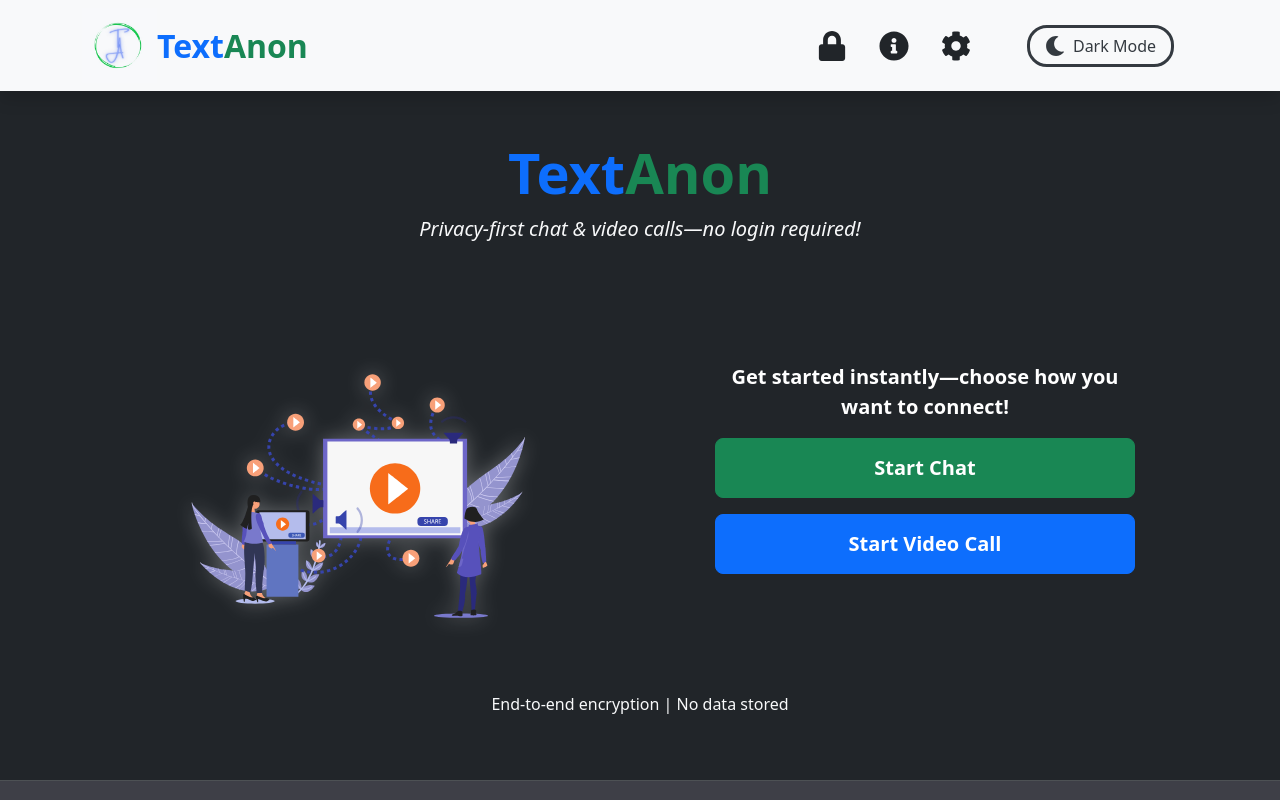
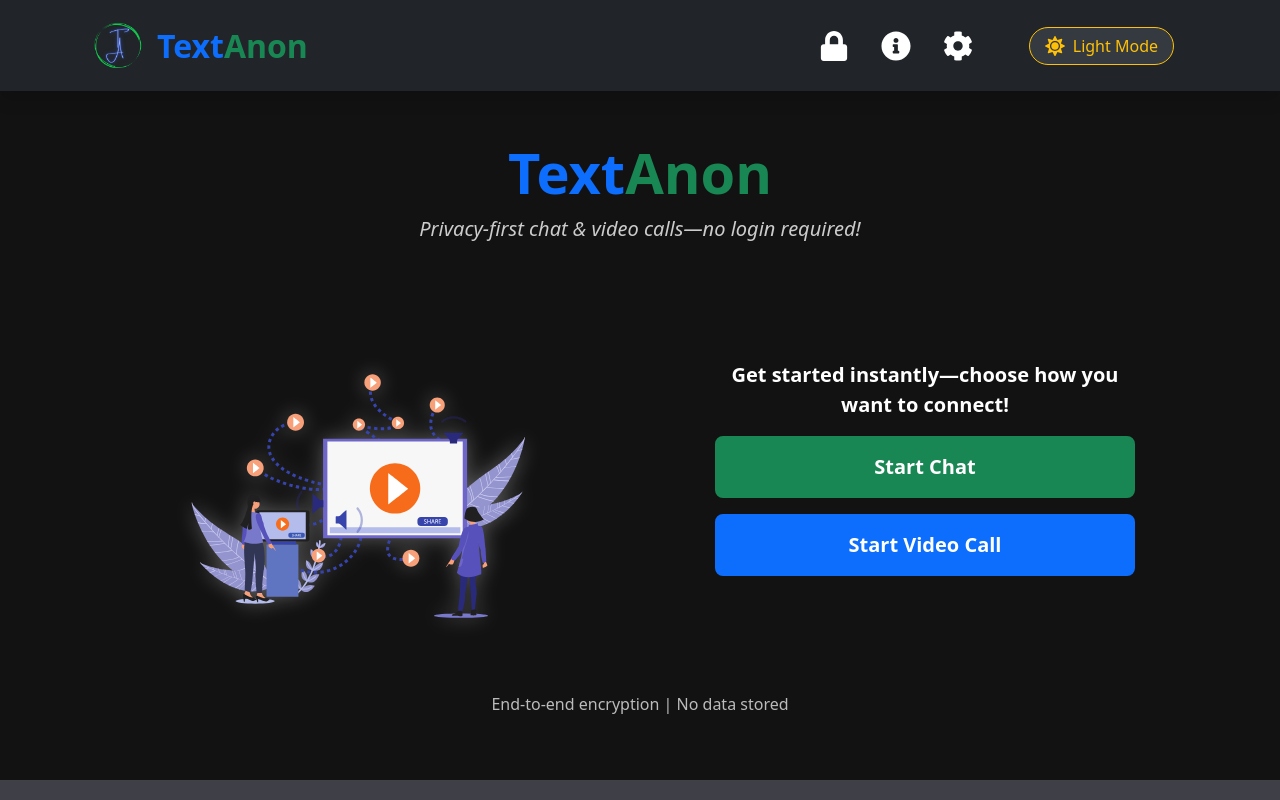
Before and after one commit to SuyogAM1116/TextAnon, a React (Vite) app in the folder frontend/: page / in a window 1280 px wide. Shown: the top 800 px of the page. Built offline with nearby package versions, Linux system fonts and the light colour scheme.

Commit message:
Added ThemeContext, Changed App.jsx, Hero.jsx, and NavBar.jsx

```diff
--- a/frontend/src/App.jsx
+++ b/frontend/src/App.jsx
@@ -8,23 +8,26 @@ import About from "./pages/About";
 import Settings from "./pages/Settings";
 import NavBar from "./components/NavBar";
 import Footer from "./components/Footer";
+import { ThemeProvider } from "./components/ThemeContext"; // Import ThemeProvider
 
 function App() {
   return (
+    <ThemeProvider> {/* Wrap the app with ThemeProvider */}
       <Router>
         <div>
           <NavBar />
           <Routes>
             <Route path="/" element={<Home />} />
             <Route path="/chat" element={<Chat />} />
-          <Route path="/Video" element={<Video />} />
-          <Route path="/Privacy" element={<Privacy />} />
-          <Route path="/About" element={<About />} />
-          <Route path="/Settings" element={<Settings />} />
+            <Route path="/video" element={<Video />} />
+            <Route path="/privacy" element={<Privacy />} />
+            <Route path="/about" element={<About />} />
+            <Route path="/settings" element={<Settings />} />
           </Routes>
           <Footer />
         </div>
       </Router>
+    </ThemeProvider>
   );
 }
 
--- a/frontend/src/components/Hero.jsx
+++ b/frontend/src/components/Hero.jsx
@@ -1,24 +1,33 @@
-import React from "react";
+import React, { useContext } from "react";
 import { Container, Row, Col, Button } from "react-bootstrap";
 import Lottie from "lottie-react";
 import animationData from "../assets/video-marketing.json";
 import { Link } from "react-router-dom";
+import { ThemeContext } from "../components/ThemeContext"; // Import ThemeContext
 
 const Hero = () => {
+  const { theme } = useContext(ThemeContext); // Get theme from context
+
   return (
-    <div className="hero-section text-white py-5 d-flex flex-column align-items-center"
+    <div
+      className="hero-section py-5 d-flex flex-column align-items-center"
       style={{
-        borderBottom: "0.5px solid rgba(255, 255, 255, 0.2)",
+        borderBottom: theme === "dark" ? "0.5px solid rgba(255, 255, 255, 0.2)" : "0.5px solid rgba(0, 0, 0, 0.2)",
         paddingBottom: "60px",
         textAlign: "center",
+        backgroundColor: theme === "dark" ? "#121212" : "#f8f9fa", // Dark/Light Background
+        color: theme === "dark" ? "#ffffff" : "#333333", // Dark/Light Text Color
       }}
     >
       <Container>
+        {/* Logo with Dynamic Theme Colors */}
         <h1 className="fw-bold" style={{ fontSize: "3.5rem" }}>
           <span className="text-primary">Text</span>
           <span className="text-success">Anon</span>
         </h1>
-        <p className="text-light fs-5 fst-italic">Privacy-first chat & video calls—no login required!</p>
+        <p className="fs-5 fst-italic" style={{ color: theme === "dark" ? "#cccccc" : "#555555" }}>
+          Privacy-first chat & video calls—no login required!
+        </p>
 
         <Row className="align-items-center mt-4">
           <Col md={6} className="d-flex justify-content-center">
@@ -27,7 +36,9 @@ const Hero = () => {
               style={{
                 width: "100%",
                 maxWidth: "400px",
-                filter: "drop-shadow(0px 0px 10px rgba(255, 255, 255, 0.3))",
+                filter: theme === "dark"
+                  ? "drop-shadow(0px 0px 10px rgba(255, 255, 255, 0.3))"
+                  : "drop-shadow(0px 0px 10px rgba(0, 0, 0, 0.3))",
               }}
             />
           </Col>
@@ -37,12 +48,32 @@ const Hero = () => {
               <p className="fw-bold fs-5 mb-3">Get started instantly—choose how you want to connect!</p>
               <div className="d-grid gap-3">
                 <Link to="/chat">
-                  <Button variant="success" size="lg" className="fw-bold" style={{ width: "100%", padding: "14px" }}>
+                  <Button
+                    variant="success" // Retained Success (Green) Button in Both Themes
+                    size="lg"
+                    className="fw-bold"
+                    style={{
+                      width: "100%",
+                      padding: "14px",
+                      border: "2px solid #198754", // Fixed Green Border
+                      color: "#fff",
+                    }}
+                  >
                     Start Chat
                   </Button>
                 </Link>
-                <Link to="/Video">
-                  <Button variant="primary"size="lg" className="fw-bold" style={{ width: "100%", padding: "14px" }}>
+                <Link to="/video">
+                  <Button
+                    variant="primary" // Retained Primary (Blue) Button in Both Themes
+                    size="lg"
+                    className="fw-bold"
+                    style={{
+                      width: "100%",
+                      padding: "14px",
+                      border: "2px solid #0d6efd", // Fixed Blue Border
+                      color: "#fff",
+                    }}
+                  >
                     Start Video Call
                   </Button>
                 </Link>
@@ -51,7 +82,9 @@ const Hero = () => {
           </Col>
         </Row>
 
-        <p className="text-light mt-4">End-to-end encryption | No data stored</p>
+        <p className="mt-4" style={{ color: theme === "dark" ? "#bbbbbb" : "#555555" }}>
+          End-to-end encryption | No data stored
+        </p>
       </Container>
     </div>
   );
--- a/frontend/src/components/NavBar.jsx
+++ b/frontend/src/components/NavBar.jsx
@@ -1,12 +1,13 @@
-import React, { useState } from "react";
-import { useNavigate } from "react-router-dom"; // Import useNavigate
+import React, { useContext } from "react";
+import { useNavigate } from "react-router-dom";
 import { Navbar, Container, Nav } from "react-bootstrap";
 import { FaLock, FaInfoCircle, FaCog } from "react-icons/fa";
-import ThemeToggle from "./ThemeToggle"; // Import ThemeToggle Component
+import ThemeToggle from "./ThemeToggle";
+import { ThemeContext } from "../components/ThemeContext"; // Import ThemeContext
 
 const NavBar = () => {
-  const [theme, setTheme] = useState(localStorage.getItem("theme") || "dark");
-  const navigate = useNavigate(); // Initialize navigation
+  const { theme } = useContext(ThemeContext); // Get theme from context
+  const navigate = useNavigate();
 
   return (
     <Navbar
@@ -17,17 +18,15 @@ const NavBar = () => {
       className="shadow"
     >
       <Container>
-        {/* Logo (Clickable to Navigate to Home) */}
         <img
           src={theme === "dark" ? "/logo.png" : "/logolight.jpg"}
           alt="TextAnon Logo"
           width={75}
           height={75}
           style={{ cursor: "pointer" }}
-          onClick={() => navigate("/")} // Navigate to Home
+          onClick={() => navigate("/")}
         />
 
-        {/* Brand Name (Clickable to Navigate to Home) */}
         <Navbar.Brand
           onClick={() => navigate("/")}
           className="fw-bold fs-2"
@@ -37,29 +36,24 @@ const NavBar = () => {
           <span className="text-success">Anon</span>
         </Navbar.Brand>
 
-        {/* Navbar Toggle for Mobile */}
         <Navbar.Toggle aria-controls="basic-navbar-nav" />
 
         <Navbar.Collapse id="basic-navbar-nav">
           <Nav className="ms-auto align-items-center d-flex">
-            {/* Privacy & Security Page */}
             <Nav.Link onClick={() => navigate("/privacy")} className="ms-3" style={{ cursor: "pointer" }}>
               <FaLock className={theme === "dark" ? "text-white" : "text-dark"} size={30} />
             </Nav.Link>
 
-            {/* About Page */}
             <Nav.Link onClick={() => navigate("/about")} className="ms-3" style={{ cursor: "pointer" }}>
               <FaInfoCircle className={theme === "dark" ? "text-white" : "text-dark"} size={30} />
             </Nav.Link>
 
-            {/* Settings Page (Now Routed to Settings.jsx) */}
             <Nav.Link onClick={() => navigate("/settings")} className="ms-3" style={{ cursor: "pointer" }}>
               <FaCog className={theme === "dark" ? "text-white" : "text-dark"} size={30} />
             </Nav.Link>
 
-            {/* Theme Toggle Component (Placed at Right End) */}
             <div className="ms-5">
-              <ThemeToggle onThemeChange={setTheme} />
+              <ThemeToggle /> {/* No props needed */}
             </div>
           </Nav>
         </Navbar.Collapse>
--- /dev/null
+++ b/frontend/src/components/ThemeContext.jsx
@@ -0,0 +1,21 @@
+import React, { createContext, useState, useEffect } from "react";
+
+// Create the ThemeContext
+export const ThemeContext = createContext();
+
+export const ThemeProvider = ({ children }) => {
+  // Get initial theme from localStorage or default to "dark"
+  const [theme, setTheme] = useState(localStorage.getItem("theme") || "dark");
+
+  // Effect to apply theme changes
+  useEffect(() => {
+    document.body.setAttribute("data-theme", theme);
+    localStorage.setItem("theme", theme);
+  }, [theme]);
+
+  return (
+    <ThemeContext.Provider value={{ theme, setTheme }}>
+      {children}
+    </ThemeContext.Provider>
+  );
+};
--- a/frontend/src/components/ThemeToggle.jsx
+++ b/frontend/src/components/ThemeToggle.jsx
@@ -1,19 +1,12 @@
-import React, { useState, useEffect } from "react";
+import React, { useContext } from "react";
 import { FaSun, FaMoon } from "react-icons/fa";
+import { ThemeContext } from "../components/ThemeContext"; // Import ThemeContext
 
-const ThemeToggle = ({ onThemeChange }) => {
-  const [darkMode, setDarkMode] = useState(
-    localStorage.getItem("theme") === "dark"
-  );
-
-  useEffect(() => {
-    document.body.setAttribute("data-theme", darkMode ? "dark" : "light");
-    localStorage.setItem("theme", darkMode ? "dark" : "light");
-    onThemeChange(darkMode ? "dark" : "light");
-  }, [darkMode, onThemeChange]);
+const ThemeToggle = () => {
+  const { theme, setTheme } = useContext(ThemeContext); // Get theme & setTheme from context
 
   const toggleTheme = () => {
-    setDarkMode((prevMode) => !prevMode);
+    setTheme(theme === "dark" ? "light" : "dark");
   };
 
   return (
@@ -25,13 +18,13 @@ const ThemeToggle = ({ onThemeChange }) => {
           borderRadius: "20px",
           padding: "6px 15px",
           fontSize: "16px",
-          backgroundColor: darkMode ? "#343a40" : "#f8f9fa",
-          color: darkMode ? "#ffc107" : "#343a40",
-          border: darkMode ? "1px solid #ffc107" : "3px solid #343a40",
+          backgroundColor: theme === "dark" ? "#343a40" : "#f8f9fa",
+          color: theme === "dark" ? "#ffc107" : "#343a40",
+          border: theme === "dark" ? "1px solid #ffc107" : "3px solid #343a40",
         }}
       >
-        {darkMode ? <FaSun size={20} className="text-warning" /> : <FaMoon size={20} />}
-        {darkMode ? "Light Mode" : "Dark Mode"}
+        {theme === "dark" ? <FaSun size={20} className="text-warning" /> : <FaMoon size={20} />}
+        {theme === "dark" ? "Light Mode" : "Dark Mode"}
       </button>
     </div>
   );
```
Lines whose indentation alone changed are shown as unchanged.
